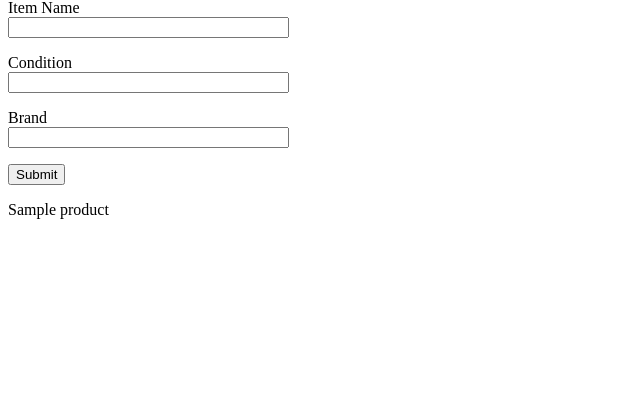
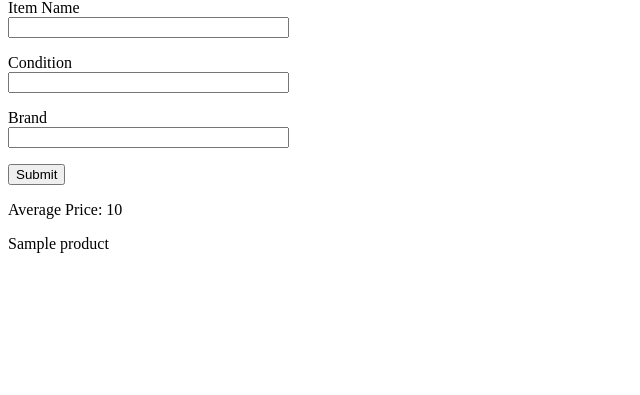
Before and after one commit to biennviquiera/cs437, a Flask app: template templates/index.html in a window 1280 px wide. Shown: the part 43-438 px from the top of the page, without its empty margins (0-640 px from the left). Run offline with Flask 3, Linux system fonts and the light colour scheme; tables that the repository leaves empty hold one stand-in row (values such as "Sample post"); the template is opened without the code that fills it: values that come from a table or form of the project are taken from there, most other values are stand-ins (such as "Sample title", 1, 10 or a date in 2020).

Commit message:
SQL query

```diff
--- a/app.py
+++ b/app.py
@@ -88,6 +88,7 @@ def hello_world():
     insert_sample_data()
     products = print_sample_data()
     form = Form()
+    avg_price = 0
 
     if form.validate_on_submit():
         # Retrieve input data from the form
@@ -96,13 +97,16 @@ def hello_world():
         brand = form.brand.data
         print(item_name, condition, brand)
 
-        # Construct an SQL query to search for matching rows
+        # Construct an SQL query to search for matching rows, get avg
         query_str = "SELECT * FROM product WHERE condition_id = ? AND brand_id = ?"
         args = (condition, brand)
 
-        # Get average price for matching rows
-
         # Execute the SQL query using the query_db function
         products = query_db(query_str, args)
+
+        # SQL query to get averages
+        query_str = "SELECT AVG(price) AS average_price FROM product WHERE condition_id = ? AND brand_id = ?;"
+        avg_price = query_db(query_str, args)
+
     # return f"<p>Hello, World!</p>"
-    return render_template("index.html", products = products[:20],form = form)
+    return render_template("index.html", products = products[:20], form = form, avg_price = avg_price)
--- a/insert_data.py
+++ b/insert_data.py
@@ -24,7 +24,7 @@ with open('train.tsv', newline='') as csvfile:
 # Standart method of Pandas to deliver data from DataFrame to PastgresQL
 try:
     with engine.begin() as connection:
-        df.to_sql('product', con=connection, if_exists='replace')
+        df.to_sql('product', con=connection, if_exists='replace', index=False)
         print('Done, ok!')
 except Exception as e:
         print(e)
--- a/templates/index.html
+++ b/templates/index.html
@@ -15,6 +15,11 @@
     </p>
     <p>{{ form.submit() }}</p>
 </form>
+
+{% if avg_price != 0 %}
+    <p>Average Price: {{ avg_price }}</p>
+{% endif %}
+
 {% for product in products %}
 <p>{{ product }}</p>
 {% endfor %}
```
